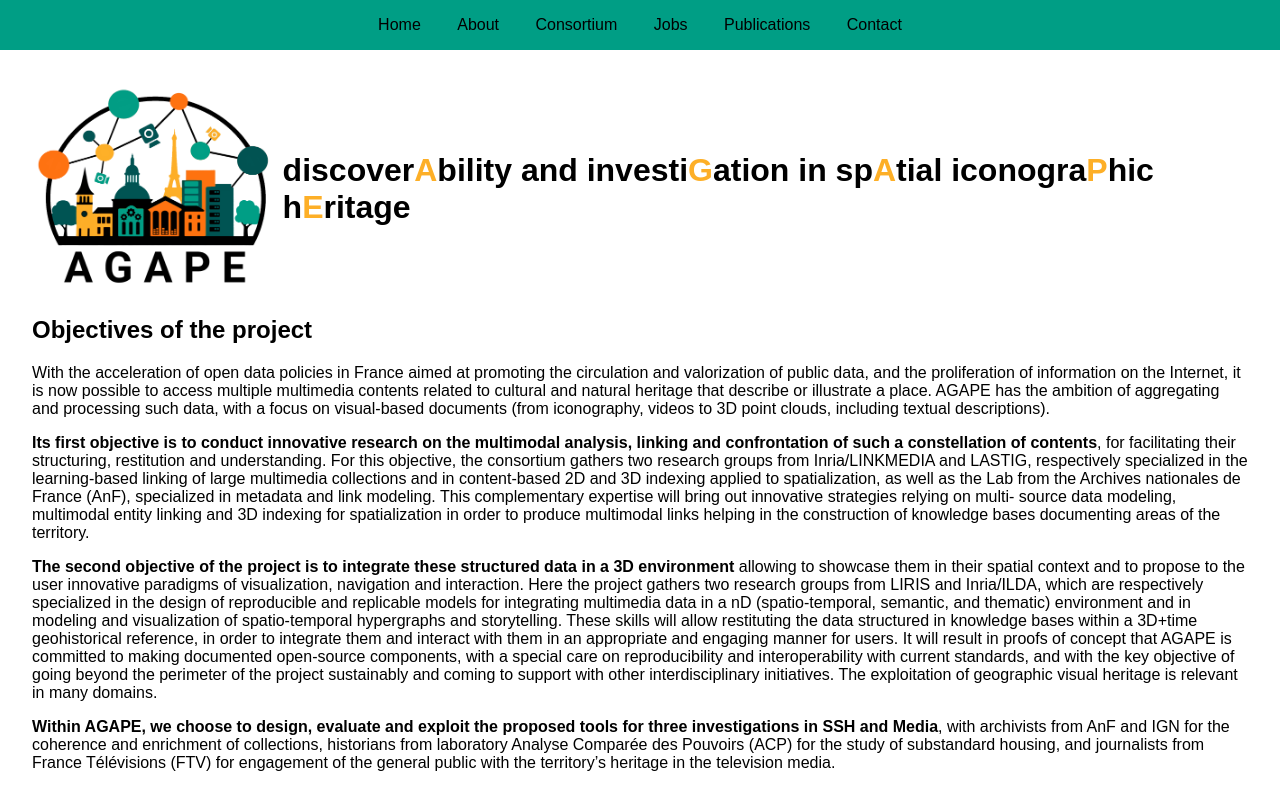
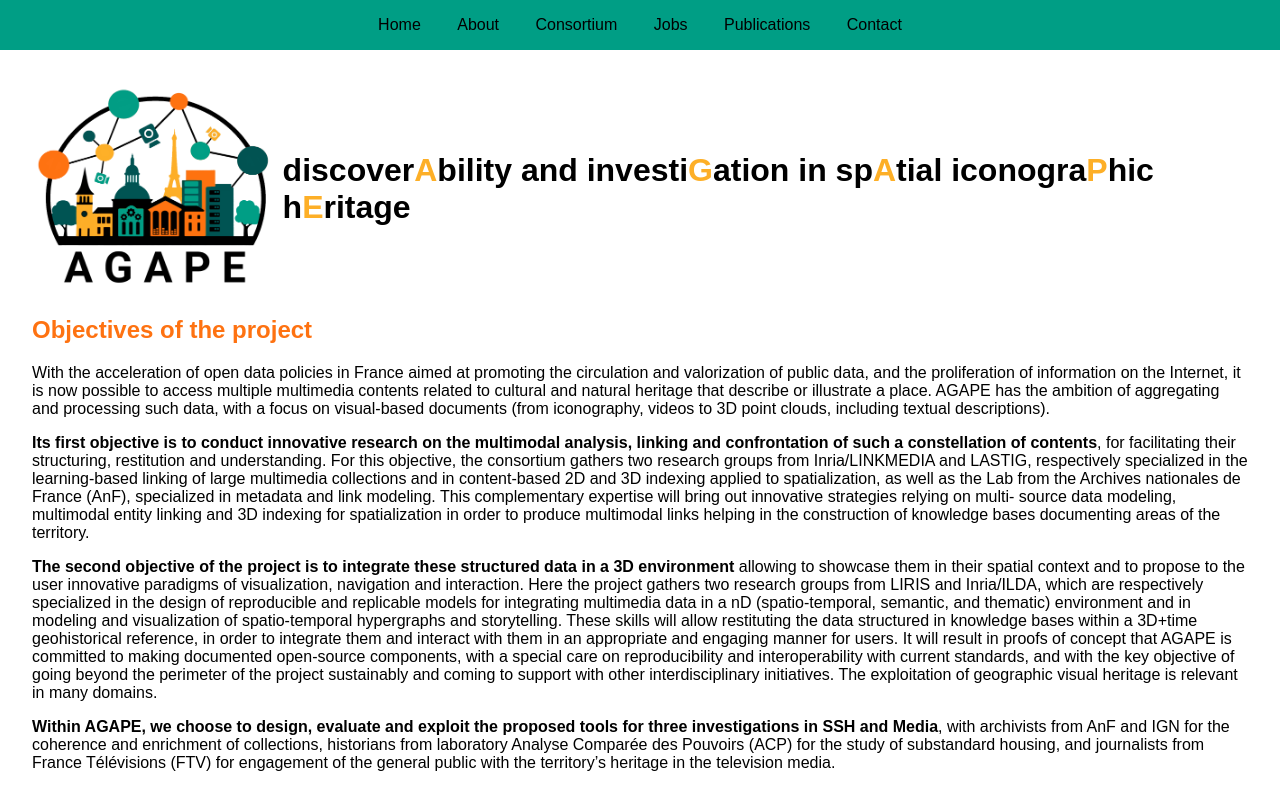
Before and after one commit to AGAPE-ANR/agape-anr.github.io, a Jekyll site: the page built from about.md, in a window 1280 px wide. Shown: the top 810 px of the page. Built offline with Jekyll 4.4.1, drawn with Linux system fonts in a browser that asks for light colours.

Commit message:
Update style.css

```diff
--- a/assets/css/style.css
+++ b/assets/css/style.css
@@ -8,6 +8,10 @@ header {
   background-color: #009e85;
   padding: 1em 0;
 }
+
+h2 {
+  color: #fe7211;
+  }
 
 nav ul {
   list-style-type: none;
```
